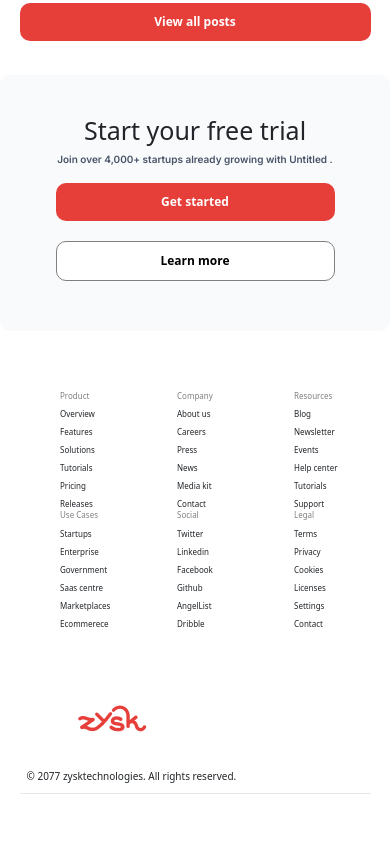
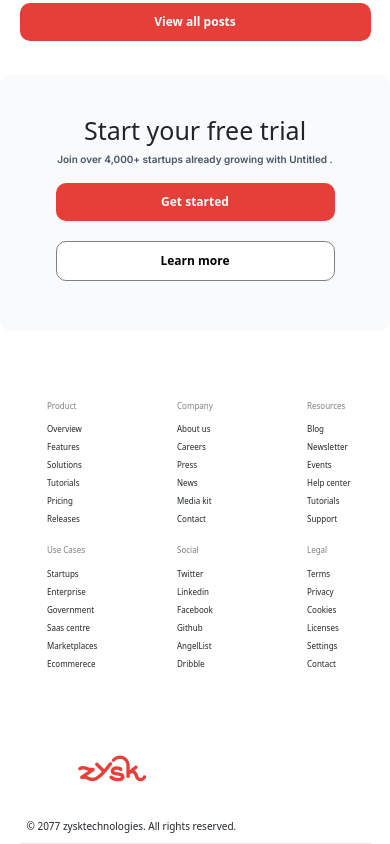
Before and after one commit to AMMRISHA/Zysk-Technologies, a React (Vite) app: page / in a window 390 px wide. Shown: the part 4126-4970 px from the top of the page. Before the commit the page ends 4920 px from the top, so only its background shows below. Built offline with nearby package versions, Linux system fonts and the light colour scheme.

Commit message:
6th commit

```diff
--- a/src/components/style.css
+++ b/src/components/style.css
@@ -93,12 +93,12 @@ flex-wrap: wrap;
   width: 100px;
     list-style: none;
     text-decoration: none;
-    margin: auto;
+    margin:10px auto;
     justify-content: center;
-    align-items: center;
-
+display: flex;
     flex-direction: column;
     text-align: left;
+    gap: 5px;
 
 }
 .footerdes ul li{
@@ -176,8 +176,8 @@ text-align: center;
   }
 }
 @media (max-width:800px) {
-  .footerdes ul{
-
+  .footerdes {
+width: 100%;
   }
 }
 @media (max-width:500px) {
```
